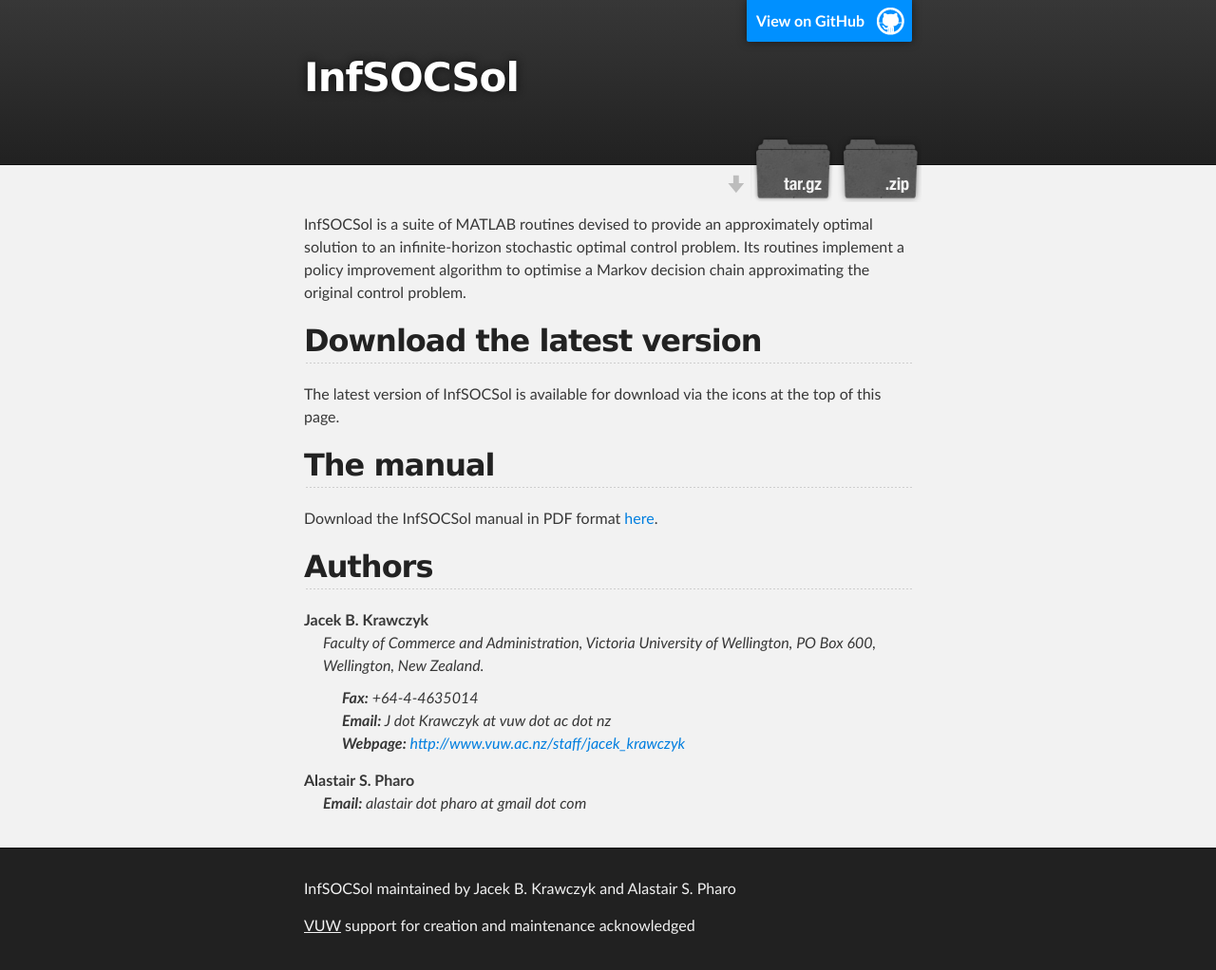
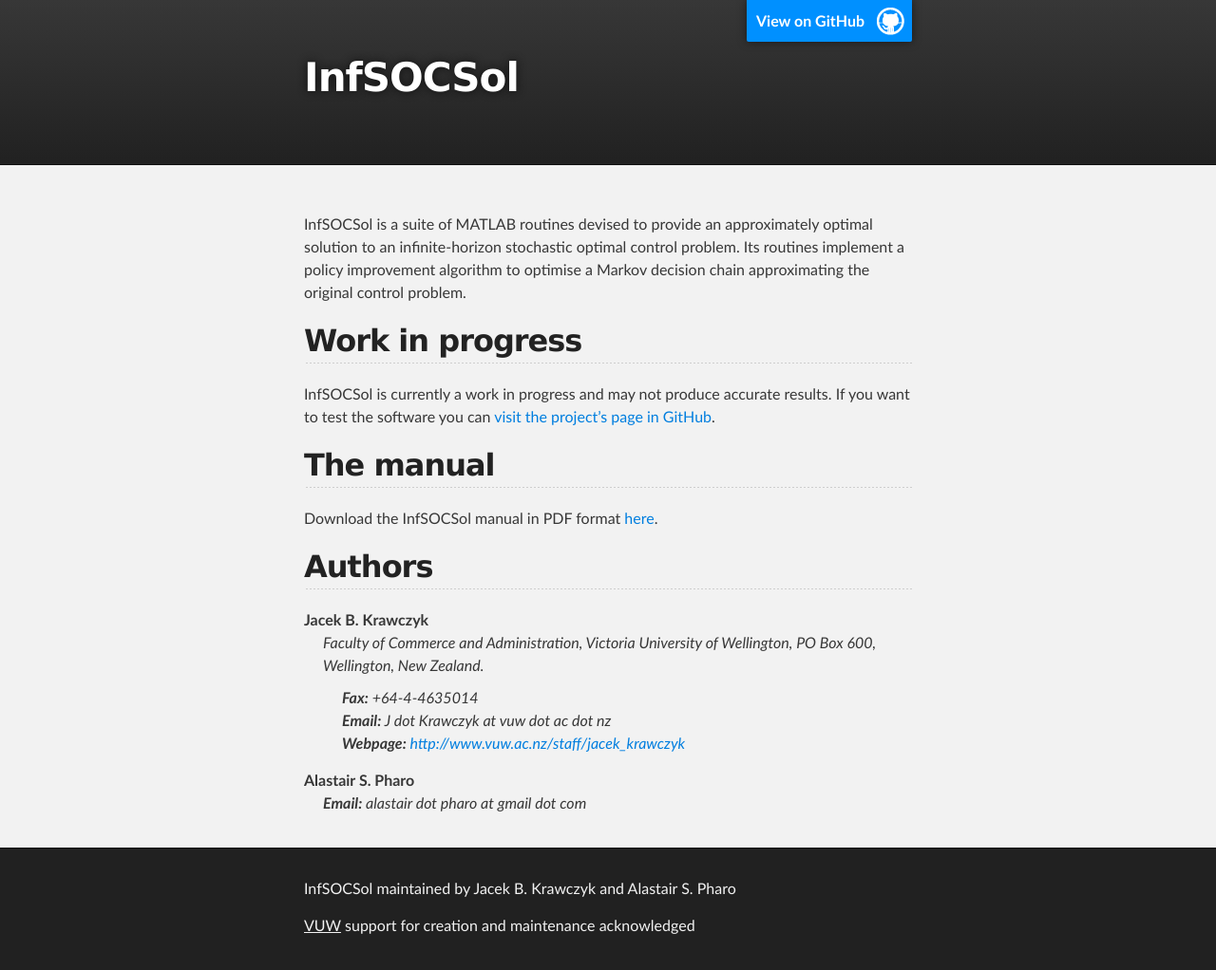
Before and after one commit to socsol/infsocsol, a Jekyll site: the page built from index.md, in a window 1280 px wide. Shown: the whole page at 95% size. Built offline with Jekyll 4.4.1, drawn with Linux system fonts in a browser that asks for light colours.

Commit message:
Remove download links and add a "WIP" disclaimer for the time being

```diff
--- a/_layouts/default.html
+++ b/_layouts/default.html
@@ -21,10 +21,12 @@
         <h1 id="project_title">InfSOCSol</h1>
         <h2 id="project_tagline"></h2>
 
+        <!--
         <section id="downloads">
           <a class="zip_download_link" href="https://github.com/socsol/infsocsol/zipball/master">Download this project as a .zip file</a>
           <a class="tar_download_link" href="https://github.com/socsol/infsocsol/tarball/master">Download this project as a tar.gz file</a>
         </section>
+        -->
       </header>
     </div>
 
--- a/index.md
+++ b/index.md
@@ -9,14 +9,18 @@
 algorithm to optimise a Markov decision chain approximating the
 original control problem.
 
-## Download the latest version
 
-The latest version of InfSOCSol is available for download via the
-icons at the top of this page.
+## Work in progress
+
+InfSOCSol is currently a work in progress and may not produce accurate
+results.  If you want to test the software you can
+[visit the project's page in GitHub](https://github.com/socsol/infsocsol).
+
 
 ## The manual
 
 Download the InfSOCSol manual in PDF format [here](ISSManual.pdf).
+
 
 ## Authors
 
```
